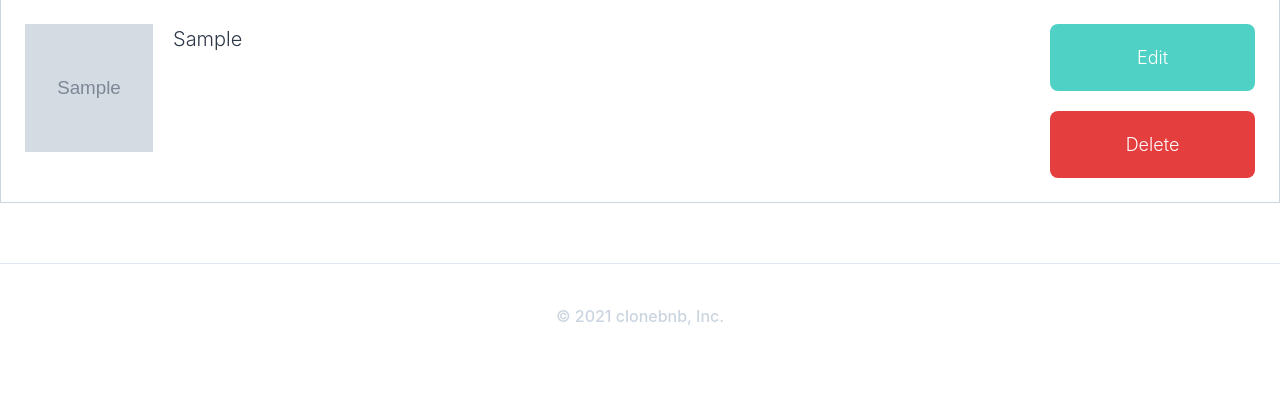
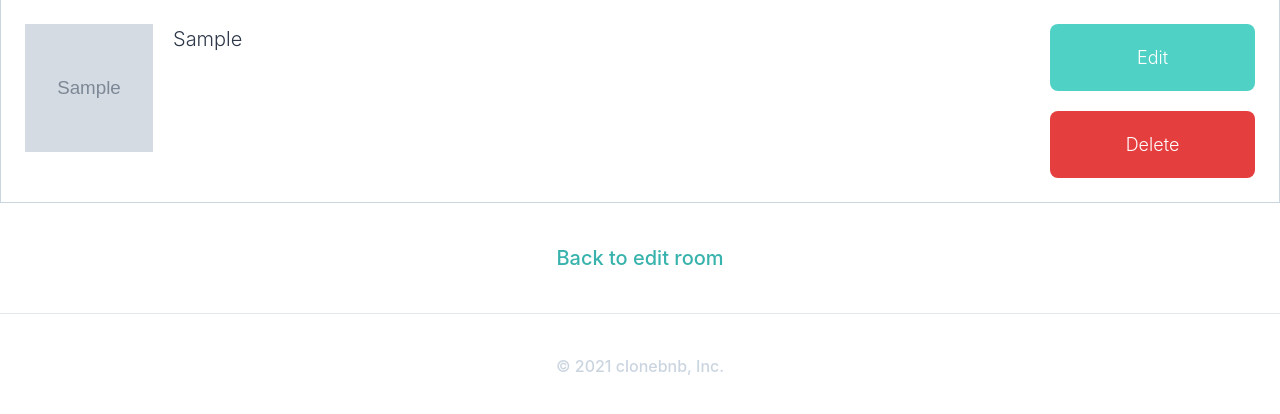
Before and after one commit to KimHS0915/python-django-clone-coding, a Django app: page /rooms/1/photos in a window 1280 px wide. Shown: the part 97-511 px from the top of the page. Run offline with Django 3.2, Linux system fonts and the light colour scheme; a user stored in the database is signed in; tables that the repository leaves empty hold one stand-in row (values such as "Sample post"); grey boxes marked "Sample" are stand-in pictures; some libraries are stand-ins or nearby versions.

Commit message:
Add edit photo

```diff
--- a/rooms/urls.py
+++ b/rooms/urls.py
@@ -10,5 +10,7 @@ urlpatterns = [
     path('<int:pk>/photos', views.RoomPhotosView.as_view(), name='photos'),
     path('<int:room_pk>/photos/<int:photo_pk>/delete',
          views.delete_photo, name='delete-photo'),
+    path('<int:room_pk>/photos/<int:photo_pk>/edit',
+         views.EditPhotoView.as_view(), name='edit-photo'),
     path('search/', views.SearchView.as_view(), name='search'),
 ]
--- a/rooms/views.py
+++ b/rooms/views.py
@@ -1,3 +1,4 @@
+from django.contrib.messages.api import success
 from django.http.response import Http404
 from django.shortcuts import redirect, render
 from django.views.generic import ListView, DetailView, View
@@ -6,6 +7,7 @@ from django.urls import reverse
 from django.core.paginator import Paginator
 from django.contrib.auth.decorators import login_required
 from django.contrib import messages
+from django.contrib.messages.views import SuccessMessageMixin
 from users import mixins as user_mixins
 from . import models, forms
 
@@ -161,3 +163,22 @@ def delete_photo(request, room_pk, photo_pk):
         return redirect(reverse('rooms:photos', kwargs={'pk': room_pk}))
     except models.Room.DoesNotExist:
         return redirect(reverse('common:home'))
+
+
+class EditPhotoView(user_mixins.LoggedInOnlyView, SuccessMessageMixin, UpdateView):
+
+    model = models.Photo
+    template_name = 'rooms/photo_edit.html'
+    pk_url_kwarg = 'photo_pk'
+    success_message = 'Photo Updated'
+    fields = ('caption',)
+
+    def get_success_url(self):
+        room_pk = self.kwargs.get('room_pk')
+        return reverse('rooms:photos', kwargs={'pk': room_pk})
+
+    def get_object(self, queryset=None):
+        photo = super().get_object(queryset=queryset)
+        if photo.room.host.pk != self.request.user.pk:
+            raise Http404()
+        return photo
--- a/templates/rooms/room_photos.html
+++ b/templates/rooms/room_photos.html
@@ -16,10 +16,13 @@
                     <span class='ml-5 text-xl'>{{ photo.caption }}</span>
                 </div>
                 <div class='flex flex-col w-1/6'>
-                    <a class='btn-link mb-5 bg-teal-400' href='#'>Edit</a>
+                    <a class='btn-link mb-5 bg-teal-400' href='{% url "rooms:edit-photo" room.pk photo.pk %}'>Edit</a>
                     <a class='btn-link bg-red-600' href='{% url "rooms:delete-photo" room.pk photo.pk %}'>Delete</a>
                 </div>
             </div>
             {% endfor %}
+            <div class="flex justify-center mt-5">
+                <a href='{% url "rooms:edit" room.pk %}' class='text-teal-500 font-medium text-xl'>Back to edit room</a>
+            </div>
     </div>
 {% endblock %}
```
Also changed, not shown: templates/rooms/photo_edit.html (added, +14 -0 lines).
